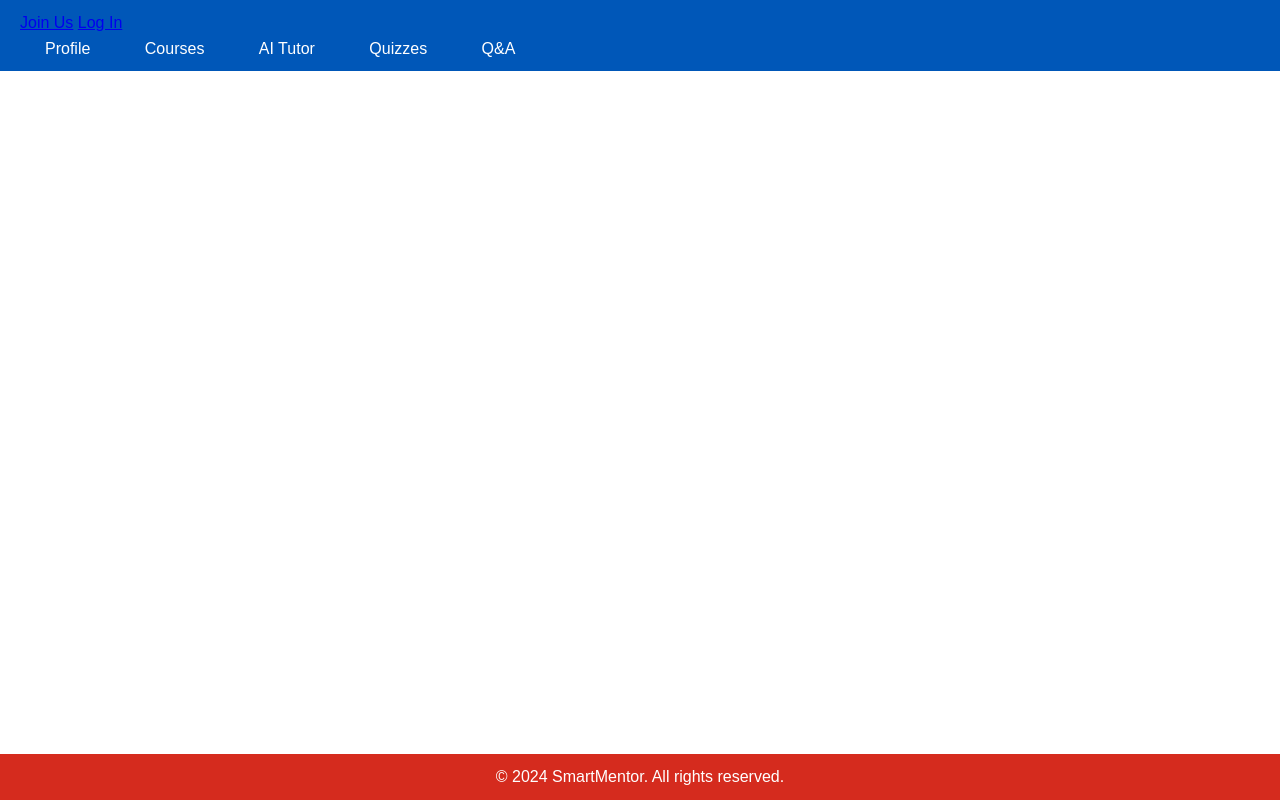
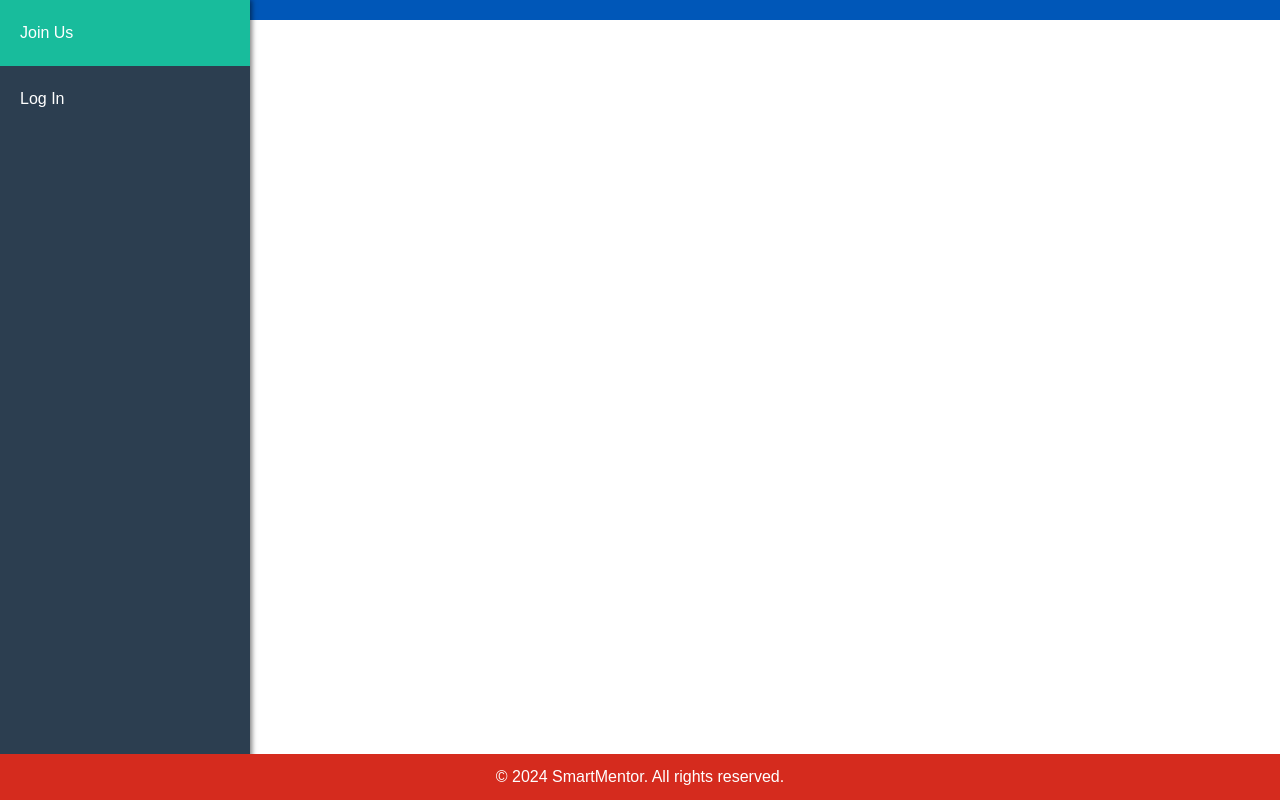
Before and after one commit to carvalho-pereira-diogo/AI-Enhanced_Comprehensive_Learning_Platform-, a Django app: page /dashboard/ in a window 1280 px wide. Run offline with Django 5.2, Linux system fonts and the light colour scheme.

Commit message:
Some changes

```diff
--- a/static/myapp/dashboard.css
+++ b/static/myapp/dashboard.css
@@ -1,52 +1,81 @@
+/* Basic Reset */
+
+* {
+    margin: 0;
+    padding: 0;
+    box-sizing: border-box;
+}
+
+body {
+    font-family: 'Arial', sans-serif;
+    line-height: 1.6;
+}
+
+header {
+    background-color: #0057B8;
+    color: white;
+    padding: 10px 20px;
+    text-align: center;
+}
+
+
 /* The side navigation menu */
 
 .sidebar {
-    margin: 0;
-    padding: 0;
-    width: 200px;
-    background-color: #f1f1f1;
+    height: 100vh;
+    width: 250px;
+    /* Wider sidebar for aesthetics */
     position: fixed;
-    height: 100%;
-    overflow: auto;
+    top: 0;
+    left: 0;
+    background-color: #2C3E50;
+    /* Darker shade for modern look */
+    overflow-x: hidden;
+    overflow-y: auto;
+    /* Just in case */
+    box-shadow: 2px 0 5px rgba(0, 0, 0, 0.5);
+    /* Soft shadow for depth */
+}
+
+.sidebar ul {
+    list-style-type: none;
+}
+
+.sidebar a {
+    display: block;
+    color: white;
+    padding: 20px;
+    text-decoration: none;
+    transition: color 0.3s ease, background-color 0.3s ease;
+}
+
+.sidebar a:hover,
+.sidebar a.active {
+    background-color: #18BC9C;
+    /* Bright color for active/hover */
+    color: #FFF;
 }
 
 
-/* Sidebar links */
+/* Adjusting content margin */
 
-.sidebar a {
-    display: block;
-    color: black;
-    padding: 16px;
-    text-decoration: none;
+.dashboard-content {
+    margin-left: 250px;
+    /* Adjusted to match sidebar width */
+    padding: 20px;
 }
 
-
-/* Active/current link */
-
-.sidebar a.active {
-    background-color: #04AA6D;
-    color: white;
+footer {
+    background-color: #D52B1E;
+    color: #fff;
+    text-align: center;
+    padding: 10px 0;
+    /* Removes position: absolute and lets flexbox handle positioning */
+    /* put the footer at the bottom of the page */
+    position: fixed;
+    width: 100%;
+    bottom: 0;
 }
-
-
-/* Links on mouse-over */
-
-.sidebar a:hover:not(.active) {
-    background-color: #555;
-    color: white;
-}
-
-
-/* Page content. The value of the margin-left property should match the value of the sidebar's width property */
-
-div.content {
-    margin-left: 200px;
-    padding: 1px 16px;
-    height: 1000px;
-}
-
-
-/* On screens that are less than 700px wide, make the sidebar into a topbar */
 
 @media screen and (max-width: 700px) {
     .sidebar {
@@ -55,19 +84,15 @@ div.content {
         position: relative;
     }
     .sidebar a {
-        float: left;
+        float: none;
     }
-    div.content {
+    .dashboard-content {
         margin-left: 0;
     }
 }
 
-
-/* On screens that are less than 400px, display the bar vertically, instead of horizontally */
-
 @media screen and (max-width: 400px) {
     .sidebar a {
         text-align: center;
-        float: none;
     }
 }
--- a/templates/ailearning/dashboard.html
+++ b/templates/ailearning/dashboard.html
@@ -7,31 +7,36 @@
     <meta name="description" content="Empower your learning journey with personalized AI guidance, courses, and interactive quizzes.">
     <meta name="viewport" content="width=device-width, initial-scale=1">
     {% load static %}
-    <link rel="stylesheet" href="{% static 'myapp/home.css' %}">
+    <link rel="stylesheet" href="{% static 'myapp/dashboard.css' %}">
 </head>
 <body>
     <header>
         <div class="dashboard-header">
-            <div>
-                {% if user.is_authenticated %}
-                <span>Welcome, {{ fname }}!</span>
-                <a href="/signout">Sign Out</a>
-                {% else %}
-                <a href="/signup">Join Us</a>
-                <a href="/signin">Log In</a>
-                {% endif %}</div>
-            <nav class="sidebar">
-                <a href="/profile">Profile</a>
-                <a href="/courses">Courses</a>
-                <a href="/ai-tutor">AI Tutor</a>
-                <a href="/quizzes">Quizzes</a>
-                <a href="/qa">Q&A</a>
-            </nav>
+            {% if user.is_authenticated %}
+            <span>Welcome, {{ user.first_name }}!</span>
+            {% endif %}
         </div>
     </header>
 
+    <div class="sidebar">
+        <ul>
+            {% if user.is_authenticated %}
+            <li><a href="/dashboard" class="active">Dashboard</a></li>
+            <li><a href="/profile">Profile</a></li>
+            <li><a href="/courses">Courses</a></li>
+            <li><a href="/aitutor">AI Tutor</a></li>
+            <li><a href="/quizzes">Quizzes</a></li>
+            <li><a href="/qa">Q&A</a></li>
+            <li><a href="/signout">Sign Out</a></li>
+            {% else %}
+            <li><a href="/signup">Join Us</a></li>
+            <li><a href="/signin">Log In</a></li>
+            {% endif %}
+        </ul>
+    </div>
+
     <main class="dashboard-content">
-        <!-- Content goes here -->
+        <!-- Dynamic Content Here -->
     </main>
 
     <footer>
--- a/templates/ailearning/index.html
+++ b/templates/ailearning/index.html
@@ -31,7 +31,7 @@
         </div>
         <nav class="header-right">
             {% if user.is_authenticated %}
-            <span>Welcome, {{ fname }}!</span>
+             <span>Welcome, {{ user.first_name }}!</span>
             <a href="/signout">Sign Out</a>
             {% else %}
             <a href="/signup">Join Us</a>
@@ -41,7 +41,8 @@
     </header>
 
     <main>
-        {% for message in messages %}
+        <!-- change this so I can close the tag-->
+        {% for message in messages%}
         <div class="alert alert-{{ message.tags }}">
             <strong>Message:</strong> {{ message }}
             <span class="alert-close">&times;</span>
```
Also changed, not shown: static/myapp/learningpath.css (added, +48 -0 lines), templates/ailearning/learningpath.html (added, +45 -0 lines), db.sqlite3.
